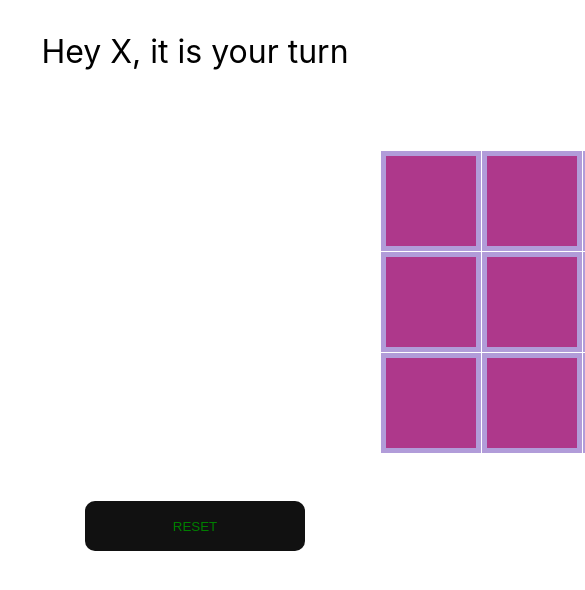
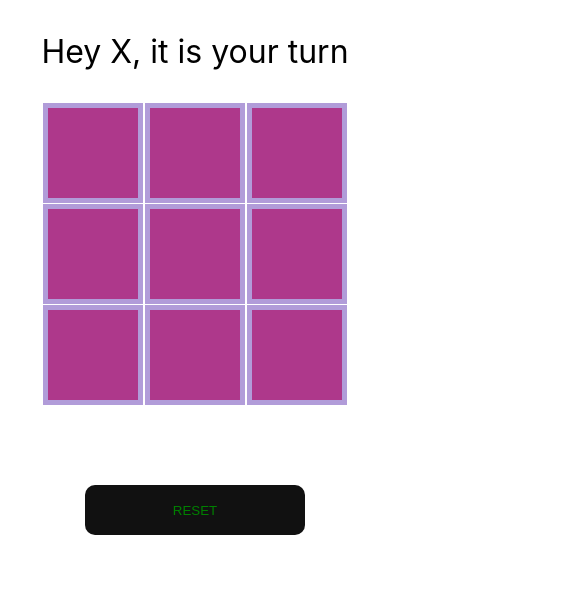
Before and after one commit to PJSalter/pjs-tic-tac-toe, a Next.js app: page / in a window 390 px wide. Shown: the top 590 px of the page, 585 px wide, since content can reach past the window. Built offline with nearby package versions, Linux system fonts and the light colour scheme.

Commit message:
fixed layout for squares to be fully responsive on all screens

```diff
--- a/styles/globals.css
+++ b/styles/globals.css
@@ -16,10 +16,25 @@ a {
 }
 
 .gridStyling {
+  /* display: grid;
+  grid-gap: 1px; */
+  /* grid-template-columns: repeat(3, 1fr); */
+  /* grid-template-columns: repeat(auto-fill, minmax(200px, 1fr)); */
+  /* grid-template-columns: 10rem 10rem 10rem;
+  grid-gap: 1rem;
+  grid-auto-flow: row;
+  max-width: 840px;
+  margin-inline: auto; */
+
+  /* margin: 5rem 23.8rem 3rem; */
+  /* margin: 1rem 34.7rem 1rem; */
+
   display: grid;
   grid-gap: 1px;
-  grid-template-columns: repeat(3, 1fr);
-  margin: 5rem 23.8rem 3rem;
+  grid-template-columns: 6.3rem 6.3rem 10rem;
+  grid-auto-flow: row;
+  max-width: 19rem;
+  margin-inline: auto;
 }
 
 .square {
@@ -29,6 +44,15 @@ a {
   color: #ffc0cb;
   background-color: #ae388b;
   border: solid 5px #b19cd9;
+  /* padding: 1rem; */
+  display: grid;
+  place-items: center;
+}
+
+.square::before {
+  content: "";
+  display: block;
+  grid-area: 1 / 1 / 2 / 2;
 }
 
 p {
@@ -52,6 +76,7 @@ p {
   position: relative;
   z-index: 0;
   border-radius: 10px;
+  margin-top: 5rem;
 }
 
 .reset:before {
```
